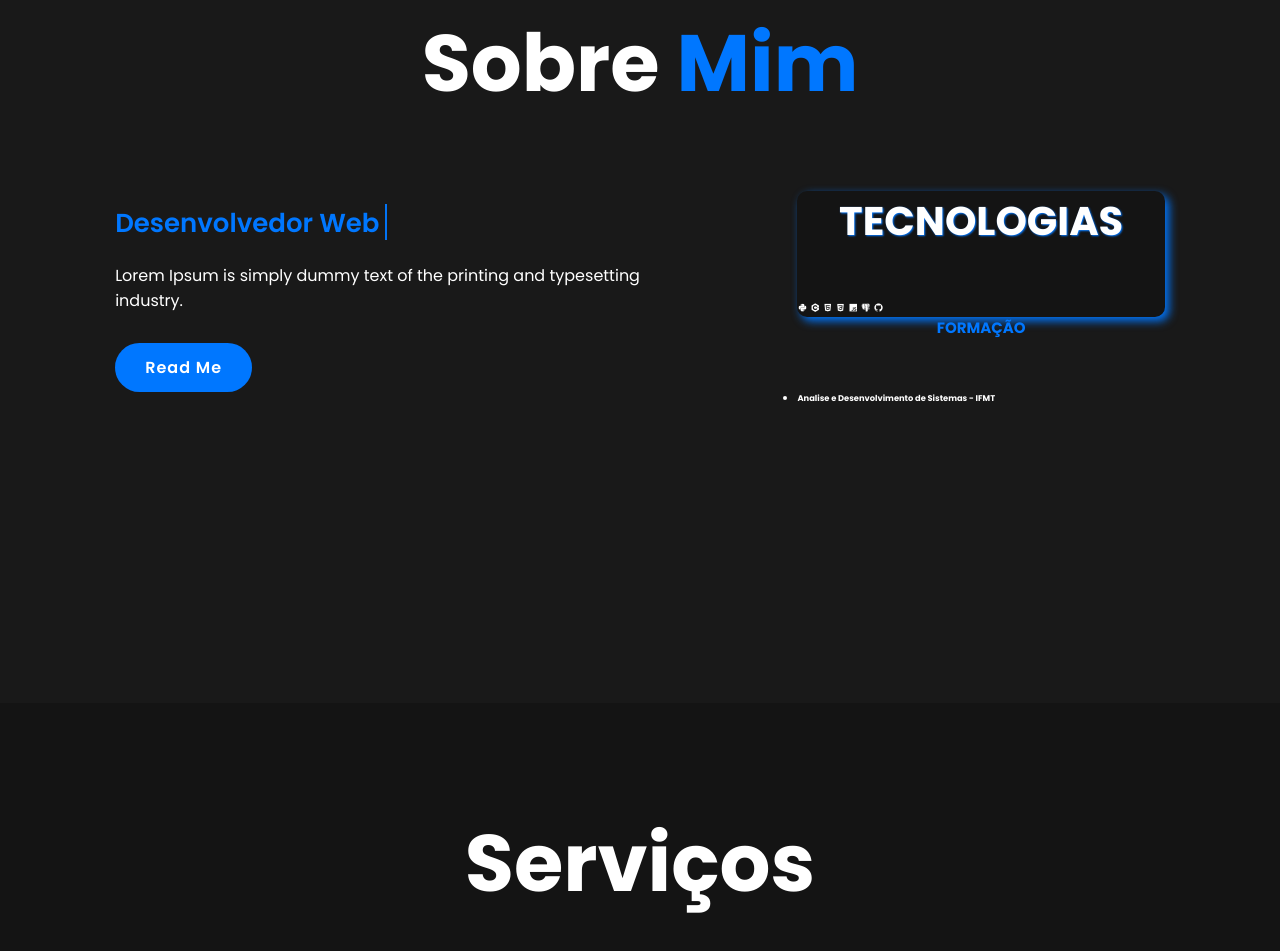
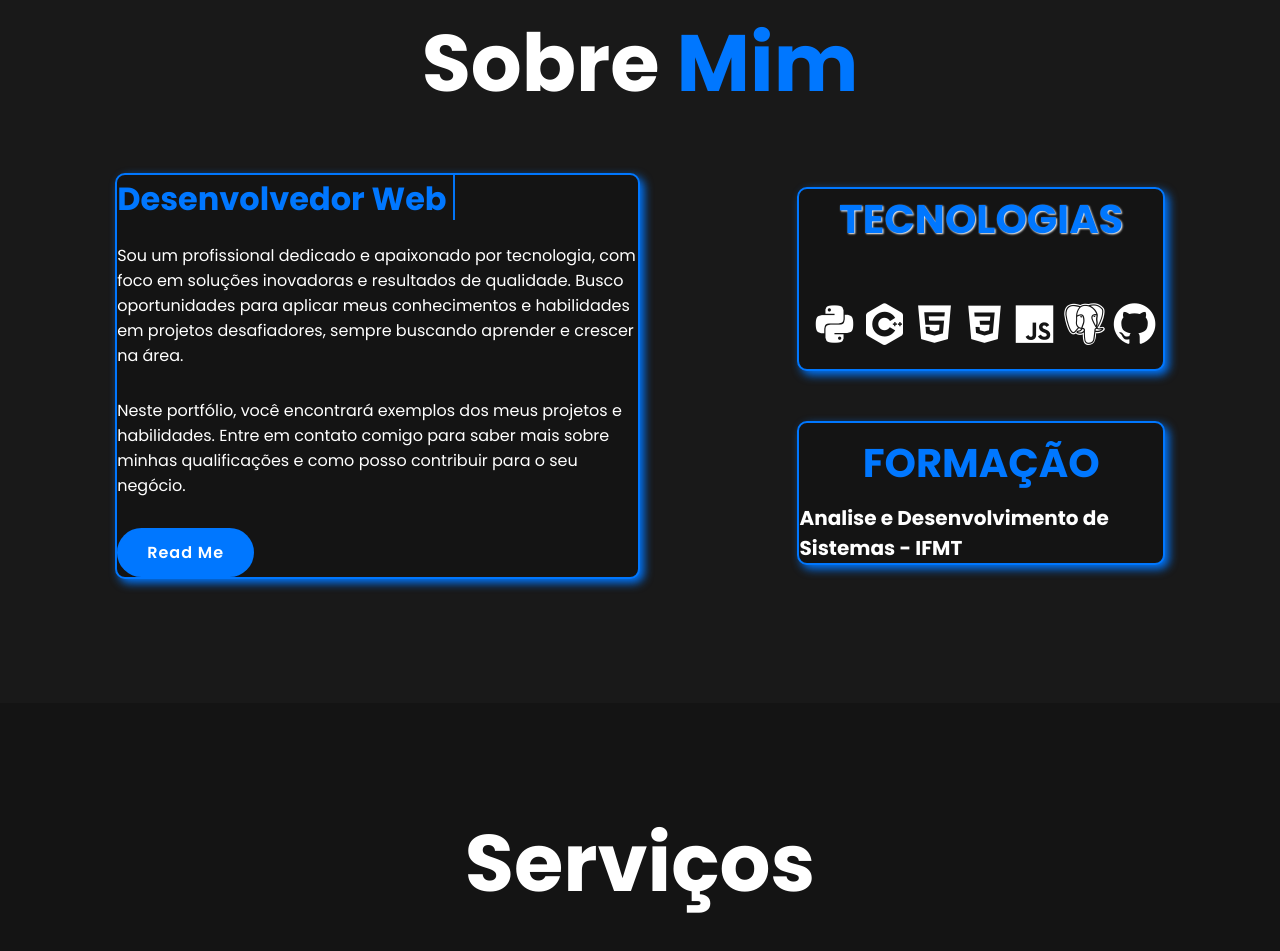
Before and after one commit to GleybsonMissael/NewPortifolio, a plain HTML site: page index.html in a window 1280 px wide. Shown: the part 897-1848 px from the top of the page. Drawn offline with nearby package versions, Linux system fonts and the light colour scheme.

Commit message:
design adjustments about me

```diff
--- a/index.html
+++ b/index.html
@@ -56,8 +56,10 @@
         <div class="about-me">
           <h3 class="text-animation"><span></span></h3>
           <p>
-            Lorem Ipsum is simply dummy text of the printing and typesetting
-            industry.
+            Sou um profissional dedicado e apaixonado por tecnologia, com foco em soluções inovadoras e resultados de qualidade. Busco oportunidades para aplicar meus conhecimentos e habilidades em projetos desafiadores, sempre buscando aprender e crescer na área.
+          </p>
+          <p>
+            Neste portfólio, você encontrará exemplos dos meus projetos e habilidades. Entre em contato comigo para saber mais sobre minhas qualificações e como posso contribuir para o seu negócio.
           </p>
           <a href="#" class="btn">Read Me</a>
         </div>
--- a/style.css
+++ b/style.css
@@ -271,7 +271,7 @@ span {
   display: flex;
   justify-content: space-between;
   align-items: center;
-  height: 25rem;
+  margin-bottom: 0;
 
   & h2 {
     justify-content: center;
@@ -290,13 +290,18 @@ span {
 }
 
 .about-content .text-animation span:before {
-  content: "Youtuber";
+  content: "Analista de Sistemas";
   color: var(--main-color);
   animation: words 20s infinite;
 }
+.about-content .about-me .text-animation {
+  font-size: 32px;
+  font-weight: 700;
+  min-width: 280px;
+}
 .about-content .text-animation span::after {
   content: "";
-  background-color: var(--second-bg-color);
+  background-color: var(--bg-color);
   position: absolute;
   width: calc(100% + 8px);
   height: 100%;
@@ -306,13 +311,16 @@ span {
 }
 
 .about-me {
+  align-items: center;
+  display: flexbox;
   width: 50%;
+  background-color: var(--bg-color);
+  border: 2px solid var(--main-color);
+  border-radius: 1rem;
+  box-shadow: 4px 4px 1rem var(--main-color);
 }
 
 .experience {
-
-  /* border: 1px solid red; */
-
   display: flexbox;
   flex-direction: column;
   align-items: baseline;
@@ -323,23 +331,69 @@ span {
 
 .knowledge {
   background-color: var(--bg-color);
-    /* border: 2px solid var(--main-color); */
+  border: 2px solid var(--main-color);
   border-radius: 1rem;
   box-shadow: 4px 4px 1rem var(--main-color);
 
-
   & span {
-
-        color: var(--text-color);
-        text-shadow: 1px 1px 2px var(--main-color);
+    color: var(--main-color);
+    text-shadow: 1px 1px 2px var(--text-color);
     margin: 1rem;
     font-size: 4rem;
   }
 }
 
+.devicon {
+  display: flex;
+  justify-content: space-between;
+  align-items: center;
+  margin: 1rem;
+}
 
+.devicon i {
+  font-size: 5rem;
+  color: var(--text-color);
+  transition: 0.3s;
+  padding-bottom: 1rem;
+  align-items: center;
+  align-content: center;
+}
 
+.devicon i:hover {
+  color: var(--main-color);
+}
 
+.education {
+  margin-top: 5rem;
+  background-color: var(--bg-color);
+  border: 2px solid var(--main-color);
+  border-radius: 1rem;
+  box-shadow: 4px 4px 1rem var(--main-color);
+  & h2 {
+    color: var(--branco);
+    text-shadow: 1px 1px 2px var(--azul-escuro);
+    margin: 1rem;
+    font-size: 4rem;
+  }
+
+  & h5 {
+    font-size: 2rem;
+    color: var(--branco);
+    text-shadow: 1px 1px 2px var(--azul-escuro);
+  }
+}
+
+.education li {
+  font-size: 1.2rem;
+  display: flex;
+  align-items: center;
+}
+
+.education i {
+  font-size: 5rem;
+  color: var(--main-color);
+  text-shadow: 1px 1px 2px var(--text-color);
+}
 
 .services h2 {
   margin-bottom: 5rem;
```
Lines whose indentation alone changed are shown as unchanged.
